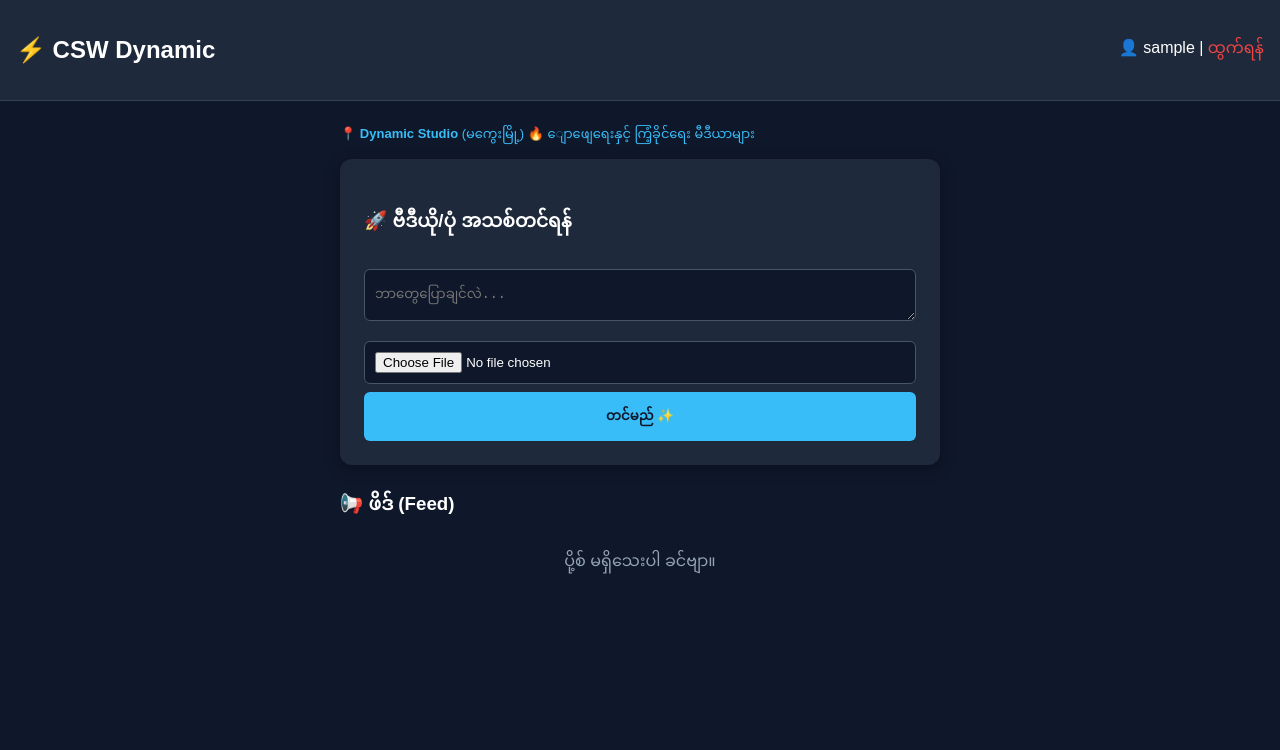
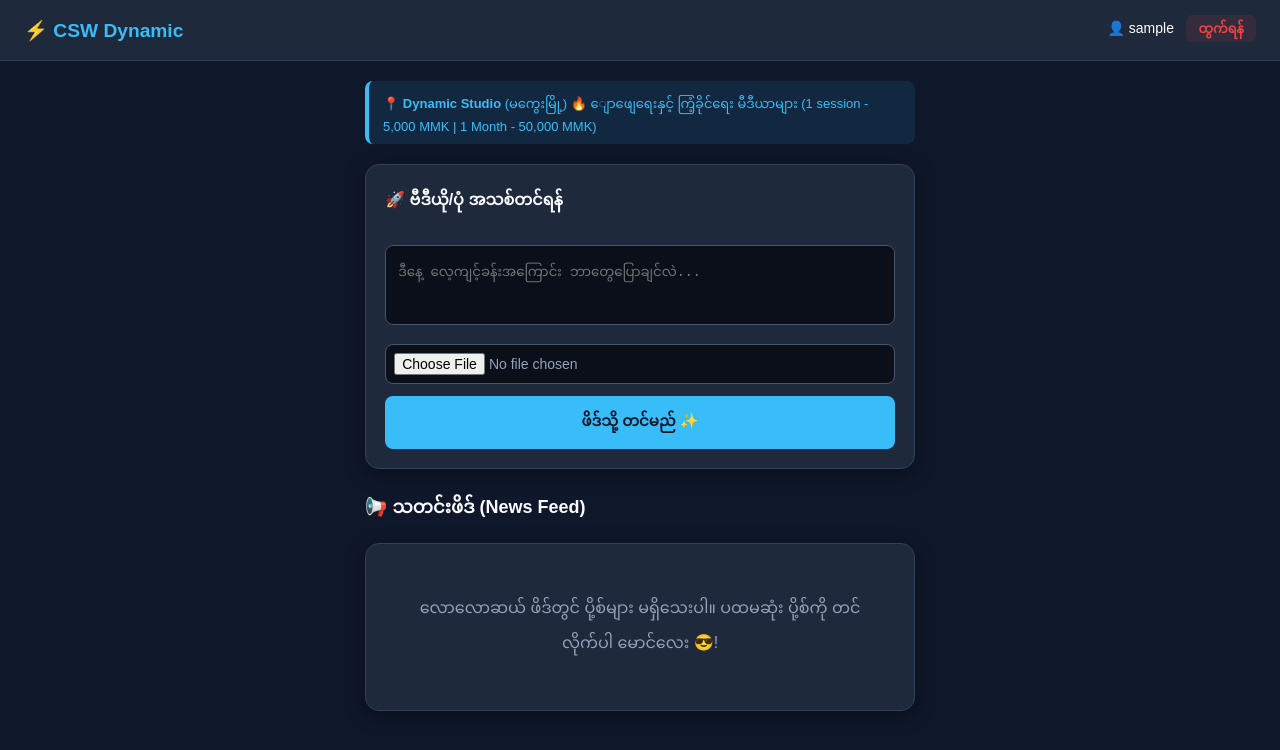
Before and after one commit to glimmgy-sketch/csw-dynamic, a Flask app: page / in a window 1280 px wide. Shown: the top 750 px of the page. Run offline with Flask 3, Linux system fonts and the light colour scheme; the visitor is signed in with stand-in values (Sample User, id 1); data that the repository does not hold is empty.

Commit message:
Update index.html

```diff
--- a/templates/index.html
+++ b/templates/index.html
@@ -6,58 +6,79 @@
     <title>CSW Dynamic - Magway</title>
     <style>
         body { font-family: sans-serif; background: #0f172a; color: #fff; margin: 0; padding: 0; }
-        header { background: #1e293b; padding: 1rem; display: flex; justify-content: space-between; align-items: center; border-bottom: 1px solid #334155; }
-        .container { max-width: 600px; margin: 20px auto; padding: 0 15px; }
-        .card { background: #1e293b; padding: 1.5rem; border-radius: 12px; margin-bottom: 20px; box-shadow: 0 4px 15px rgba(0,0,0,0.3); }
-        input[type="text"], textarea, input[type="file"] { width: 100%; padding: 10px; margin: 8px 0; border: 1px solid #475569; background: #0f172a; color: #fff; border-radius: 6px; box-sizing: border-box; }
-        button { background: #38bdf8; color: #0f172a; font-weight: bold; border: none; padding: 10px 20px; border-radius: 6px; cursor: pointer; width: 100%; }
+        header { background: #1e293b; padding: 1rem 1.5rem; display: flex; justify-content: space-between; align-items: center; border-bottom: 1px solid #334155; position: sticky; top: 0; z-index: 100; }
+        .logo { font-size: 1.2rem; font-weight: bold; color: #38bdf8; }
+        .container { max-width: 550px; margin: 20px auto; padding: 0 12px; }
+        .card { background: #1e293b; padding: 1.2rem; border-radius: 14px; margin-bottom: 20px; box-shadow: 0 4px 20px rgba(0,0,0,0.4); border: 1px solid #334155; }
+        textarea { width: 100%; padding: 12px; margin: 10px 0; border: 1px solid #475569; background: #0b0f19; color: #fff; border-radius: 8px; box-sizing: border-box; resize: none; height: 80px; }
+        input[type="file"] { width: 100%; padding: 8px; margin: 5px 0 12px 0; background: #0b0f19; border: 1px solid #475569; border-radius: 8px; color: #94a3b8; font-size: 14px; box-sizing: border-box; }
+        button { background: #38bdf8; color: #0f172a; font-weight: bold; border: none; padding: 10px 20px; border-radius: 8px; cursor: pointer; width: 100%; font-size: 15px; transition: 0.2s; }
         button:hover { background: #0ea5e9; }
-        .post-media { max-width: 100%; border-radius: 8px; margin-top: 10px; }
-        .address-box { font-size: 13px; color: #38bdf8; margin-bottom: 10px; }
-        a { color: #38bdf8; text-decoration: none; }
+        .post-media { width: 100%; border-radius: 10px; margin-top: 10px; max-height: 450px; object-fit: cover; }
+        .address-box { font-size: 13px; color: #38bdf8; background: rgba(56, 189, 248, 0.1); padding: 10px 14px; border-radius: 8px; margin-bottom: 20px; border-left: 4px solid #38bdf8; }
+        .post-header { display: flex; justify-content: space-between; align-items: center; margin-bottom: 10px; }
+        .username { font-weight: bold; color: #38bdf8; font-size: 15px; }
+        .post-actions { display: flex; gap: 15px; margin-top: 15px; padding-top: 10px; border-top: 1px solid #334155; color: #94a3b8; font-size: 14px; }
+        .action-btn { background: none; border: none; color: #94a3b8; cursor: pointer; display: flex; align-items: center; gap: 5px; width: auto; padding: 5px 10px; border-radius: 6px; }
+        .action-btn:hover { background: #334155; color: #38bdf8; }
+        .logout-btn { color: #ef4444; background: rgba(239, 68, 68, 0.1); padding: 6px 12px; border-radius: 6px; text-decoration: none; font-size: 13px; font-weight: bold; }
     </style>
 </head>
 <body>
     <header>
-        <h2>⚡ CSW Dynamic</h2>
+        <div class="logo">⚡ CSW Dynamic</div>
         <div>
-            <span>👤 {{ current_user.username }}</span> |
-            <a href="{{ url_for('logout') }}" style="color: #ef4444;">ထွက်ရန်</a>
+            <span style="font-size: 14px; margin-right: 8px;">👤 {{ current_user.username }}</span>
+            <a href="{{ url_for('logout') }}" class="logout-btn">ထွက်ရန်</a>
         </div>
     </header>
 
     <div class="container">
-        <!-- Dynamic Studio Address Banner -->
+        <!-- Dynamic Studio Address & Info -->
         <div class="address-box">
-            📍 <b>Dynamic Studio</b> (မကွေးမြို့) 🔥 ျောဖျေရေးနှင့် ကြံ့ခိုင်ရေး မီဒီယာများ
+            📍 <b>Dynamic Studio</b> (မကွေးမြို့) 🔥 ျောဖျေရေးနှင့် ကြံ့ခိုင်ရေး မီဒီယာများ (1 session - 5,000 MMK | 1 Month - 50,000 MMK)
         </div>
 
-        <!-- Post Upload Box -->
+        <!-- Create Post Box -->
         <div class="card">
-            <h3>🚀 ဗီဒီယို/ပုံ အသစ်တင်ရန်</h3>
+            <h3 style="margin-top: 0; font-size: 16px; color: #f8fafc;">🚀 ဗီဒီယို/ပုံ အသစ်တင်ရန်</h3>
             <form method="POST" enctype="multipart/form-data">
-                <textarea name="content" placeholder="ဘာတွေပြောချင်လဲ..."></textarea>
+                <textarea name="content" placeholder="ဒီနေ့ လေ့ကျင့်ခန်းအကြောင်း ဘာတွေပြောချင်လဲ..."></textarea>
                 <input type="file" name="media_file" accept="image/*,video/*">
-                <button type="submit">တင်မည် ✨</button>
+                <button type="submit">ဖိဒ်သို့ တင်မည် ✨</button>
             </form>
         </div>
 
-        <!-- Feed Posts List -->
-        <h3>📢 ဖိဒ် (Feed)</h3>
+        <!-- News Feed Section -->
+        <h3 style="margin-bottom: 15px; font-size: 18px; color: #f8fafc;">📢 သတင်းဖိဒ် (News Feed)</h3>
+
         {% for post in posts %}
         <div class="card">
-            <b>@{{ post.author.username }}</b>
-            <p>{{ post.content }}</p>
+            <div class="post-header">
+                <span class="username">@{{ post.author.username }}</span>
+                <span style="font-size: 12px; color: #64748b;">ယခုလေးတင်</span>
+            </div>
+            <p style="margin: 8px 0; line-height: 1.5;">{{ post.content }}</p>
+
             {% if post.media_file %}
-                {% if post.media_file.endswith(('mp4', 'MOV', 'webm')) %}
+                {% if post.media_file.endswith(('mp4', 'MOV', 'webm', 'ogg')) %}
                     <video src="{{ url_for('static', filename='uploads/' + post.media_file) }}" controls class="post-media"></video>
                 {% else %}
                     <img src="{{ url_for('static', filename='uploads/' + post.media_file) }}" class="post-media">
                 {% endif %}
             {% endif %}
+
+            <!-- Interactive Actions (Like, Comment, Share) -->
+            <div class="post-actions">
+                <button class="action-btn" onclick="alert('Like ပေးပြီးပါပြီ 👍')">❤️ Like</button>
+                <button class="action-btn" onclick="alert('Comment လုပ်ရန် မကြာမီ ထည့်သွင်းပေးပါမည် 💬')">💬 Comment</button>
+                <button class="action-btn" onclick="alert('လင့်ခ်ကို ကူးယူပြီးပါပြီ 🔗')">🔗 Share</button>
+            </div>
         </div>
         {% else %}
-        <p style="text-align: center; color: #94a3b8;">ပို့စ် မရှိသေးပါ ခင်ဗျာ။</p>
+        <div class="card" style="text-align: center; color: #94a3b8; padding: 2rem;">
+            <p>လောလောဆယ် ဖိဒ်တွင် ပို့စ်များ မရှိသေးပါ။ ပထမဆုံး ပို့စ်ကို တင်လိုက်ပါ မောင်လေး 😎!</p>
+        </div>
         {% endfor %}
     </div>
 </body>
```
